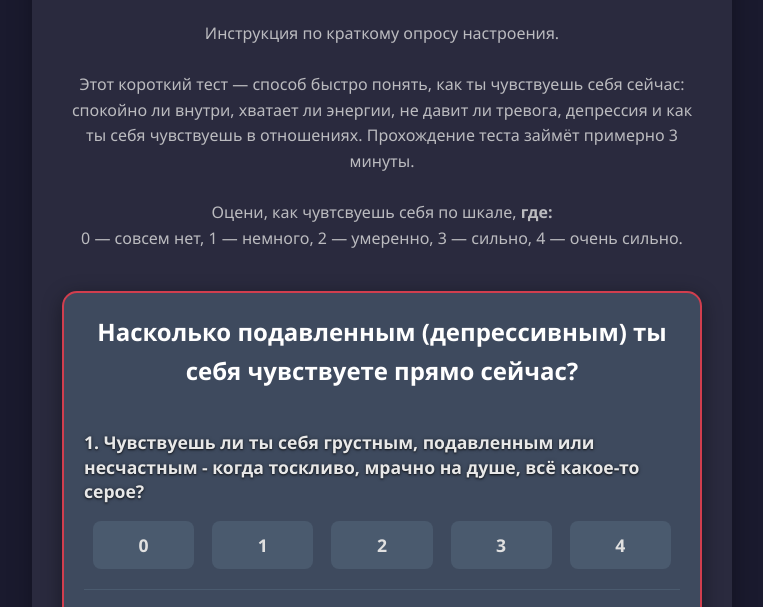
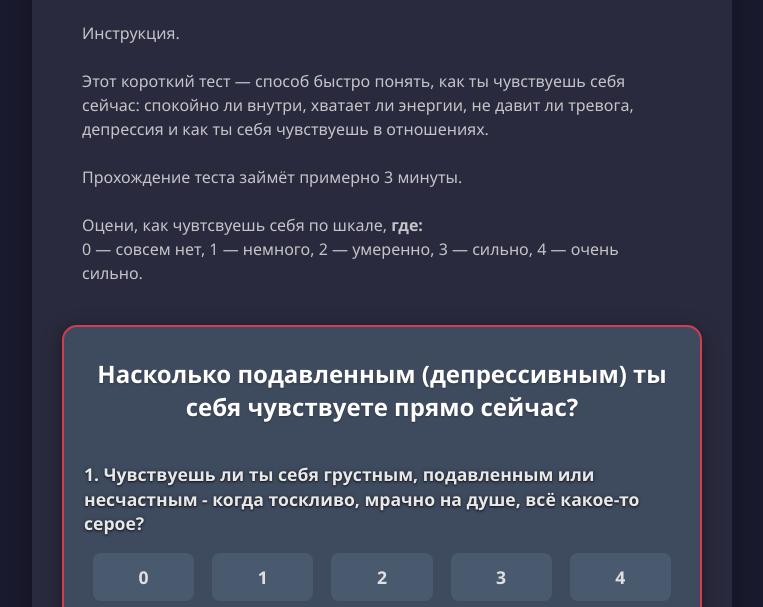
Before and after one commit to rollpk/mood-test, a plain HTML site: page index.html in a window 1280 px wide. Shown: the part 146-753 px from the top of the page, without its empty margins (258-1021 px from the left). Drawn offline with Linux system fonts and the light colour scheme.

Commit message:
Update index.html

```diff
--- a/index.html
+++ b/index.html
@@ -71,13 +71,22 @@
         h2 {
             font-size: 1.5rem;
             margin-top: 0;
-            margin-bottom: 40px;
+            margin-bottom: 38px;
+             text-shadow:
+        0 1px 2px rgba(0, 0, 0, 0.3), /* лёгкая тень для объёма */
+        0 0 5px rgba(255, 255, 255, 0.05);
+             line-height: 1.4;
+           margin-top: 10px;
+
+
         }
         .instructions {
-            text-align: center;
-            font-style: ;
-            margin-bottom: 9px;
-            opacity: 0.8;
+            text-align: left;           /* выравниваем текст по левому краю */
+            max-width: 600px;           /* ограничиваем ширину для удобочитаемости */
+            margin: 0 auto 15px auto;   /* центрируем блок по горизонтали, отступ снизу */
+            line-height: 1.5;           /* делаем текст «воздушным» */
+            font-size: 1rem;            /* нормальный размер */
+            opacity: 0.85;
         }
         .question-section {
             background-color: var(--section-bg-color);
@@ -133,6 +142,7 @@
             margin-bottom: 20px;
             padding-bottom: 15px;
             border-bottom: 1px solid #4a5a6e;
+
         }
         .question-item:last-child {
             border-bottom: none;
@@ -149,6 +159,7 @@
     text-shadow:
         0 1px 2px rgba(0,0,0,0.7),    /* мягкая тень для глубины */
         0 0 4px rgba(0,0,0,0.3);      /* лёгкий ореол для читаемости */
+
 }
 
         .radio-options {
@@ -356,10 +367,10 @@
 <div class="container">
     <h1>Тест настроения</h1>
     <p class="instructions">
-      Инструкция по краткому опросу настроения.<br><br>
+      Инструкция.<br><br>
        Этот короткий тест — способ быстро понять, как ты чувствуешь себя сейчас: спокойно ли внутри, хватает ли энергии, не давит ли тревога, депрессия и как ты себя чувствуешь в отношениях.
 
-
+ <br><br>
         Прохождение теста займёт примерно 3 минуты.
         <br><br>
         Оцени, как чувтсвуешь себя по шкале,
```
